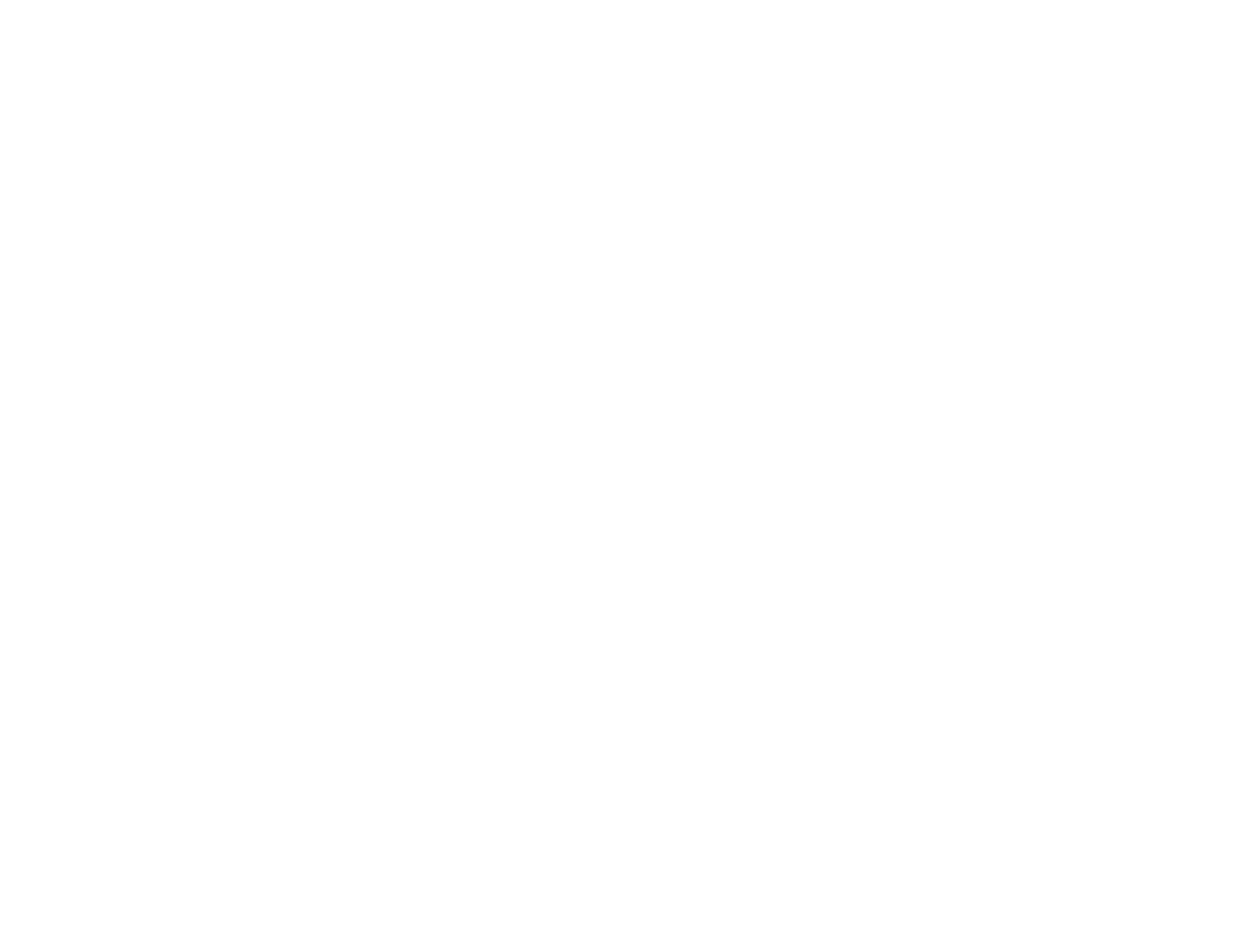
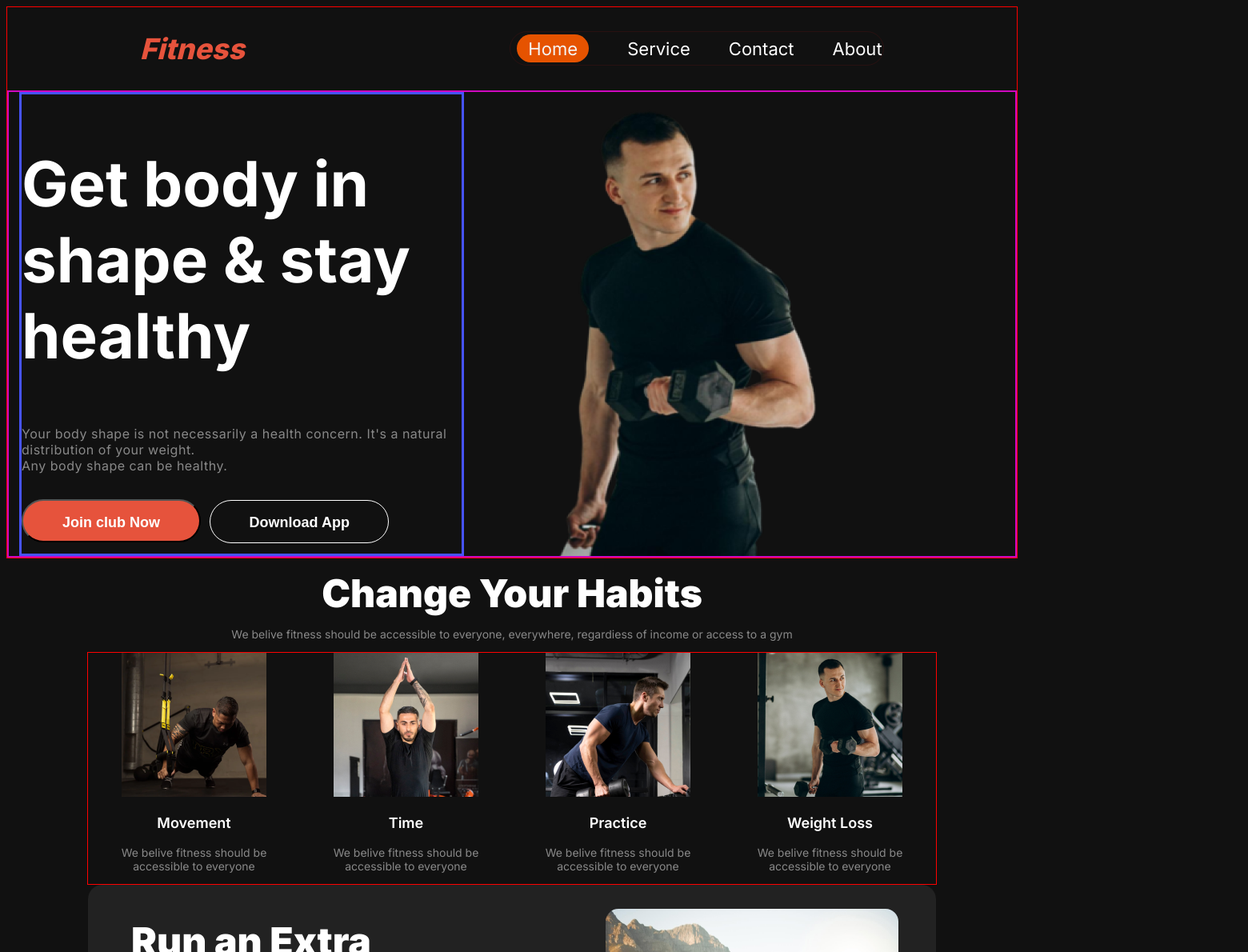
Before and after one commit to antasin/PH-Assignment-02, a plain HTML site: page index.html in a window 1280 px wide. Shown: the top 1190 px of the page at 80% size, 1560 px wide, since content can reach past the window. Before the commit the page ends 800 px from the top, so only its background shows below. Drawn offline with Linux system fonts and the light colour scheme.

Commit message:
assignment 2 exercise image and flex commit

```diff
--- a/index.html
+++ b/index.html
@@ -3,10 +3,146 @@
 <head>
     <meta charset="UTF-8">
     <meta name="viewport" content="width=device-width, initial-scale=1.0">
-    <title>Document</title>
+    <title>PH Assignment 02</title>
     <link rel="stylesheet" href="styles/index.css">
+    <!-- <link rel="stylesheet" href="styles/media.css"> -->
+
+
+
 </head>
-<body>
+<body class="inter-font , background-colour">
+    <!-- nav start -->
+<header class="header-container">
+    <nav class="navbar , display-flex">
+        <h1 class="fitness"><i>Fitness</i></h1>
+
+        <ul class="nav-links , display-flex">
+
+               <li class="nav-item"><a href="" class="nav-link"><div class="home">Home</div></a></li>
+
+               <li class="nav-item"><a href="" class="nav-link">Service</a></li>
+               <li class="nav-item"><a href="" class="nav-link">Contact</a></li>
+               <li class="nav-item"><a href="" class="nav-link">About</a></li>
+
+        </ul>
+    </nav>
+<!-- nav end -->
+
+
+<!-- starting first part of section -->
+
+    <section class="section-container display-flex">
+        <div class="body-shape-content">
+            <h1 class="headline-content">Get body in <br> <span class="shape">shape</span> & stay <br> healthy</h1>
+
+            <p class="headline-paragraph">Your body shape is not necessarily a health concern. It's a natural distribution of your weight. <br> Any body shape can be healthy.</p>
+
+                <button class="btn-primary , join-club-button">Join club Now</button>
+                <button class="btn-primary  , download-app">Download App</button>
+
+        </div>
+<!-- end first part of section -->
+ <!-- header image part start..... -->
+      <div class="first-image-container">
+
+
+
+            <!-- <button id="free-workout-videos">
+              <h1>500+</h1><br>
+              <p>Free Workout Videos</p>
+            </button> -->
+
+
+               <img src="images/Images 2.png" alt="">
+
+
+<!--
+                <button class="video-tutorial">
+                  <span>350+</span>  <br>
+                  <span>Video tutorial</span>
+                </button>
+               -->
+
+
+      </div>
+
+    </section>
+    <!-- header image part end..... -->
+
+</header>
+<!-- End of header part -->
+
+<!-- starting of main part -->
+<main class="main-container">
+  <section class="habits-parent">
+    <div class="habits-parent-content">
+      <h1>Change Your Habits</h1>
+      <p>We belive fitness should be accessible to everyone, everywhere, regardiess of income or access to a gym</p>
+    </div>
+
+    <section class="habits-image , display-flex">
+
+
+        <div class="change-habit-container">
+            <img class="habit-images" src="images/image 3.png" alt="">
+            <h1> Movement</h1>
+            <p>We belive fitness should be <br> accessible to everyone</p>
+        </div>
+
+        <div class="change-habit-container">
+             <img class="habit-images" src="images/image 2.png" alt="">
+             <h1>Time</h1>
+             <p>We belive fitness should be <br>accessible to everyone</p>
+        </div>
+
+        <div class="change-habit-container">
+            <img class="habit-images" src="images/image 4.png" alt="">
+            <h1>Practice</h1>
+            <p>We belive fitness should be <br> accessible to everyone</p>
+        </div>
+
+        <div class="change-habit-container">
+              <img class="habit-images" src="images/image 5.png" alt="">
+              <h1>Weight Loss</h1>
+              <p>We belive fitness should be <br> accessible to everyone</p>
+        </div>
+    </section>
+  </section>
+
+
+<!-- run an extra mail easily block -->
+  <section class="extra-run-container , display-flex">
+    <div>
+      <h1>Run an Extra <br> Mail Easily</h1>
+      <p>We belive fitness should be accessible to everyone, everywhere,regardless of income or access to a gyn. With hundreds of professional workouts</p>
+      <button class="btn-primary , join-now">Join Now</button>
+    </div>
+
+    <div class="run">
+      <img class="run-image" src="images/run.jpg" alt="">
+    </div>
+
+
+  </section>
+<section class="training-exercise-parent">
+  <div class="training-exercise">
+    <h1>Trainings and Exercises</h1>
+    <p>Training is a method of exercising with a more specific purpose or end goal. Exercising as part of a training plan is much more strategic</p>
+  </div>
+
+  <div class="training-exercise-images">
+    <img src="images/exercise1.jpg" alt="">
+    <img src="images/exercise2.png" alt="">
+    <img src="images/exercise3.png" alt="">
+    <img src="images/exercise4.png" alt="">
+    <img src="images/exercise5.jpg" alt="">
+    <img src="images/exercise6.jpg" alt="">
+  </div>
+</section>
+
+
+</main>
+
 
 </body>
 </html>
--- a/styles/index.css
+++ b/styles/index.css
@@ -0,0 +1,327 @@
+@import url('https://fonts.googleapis.com/css2?family=Inter:wght@100..900&display=swap');
+
+.inter-font {
+  font-family: "Inter", sans-serif;
+  font-optical-sizing: auto;
+  font-weight: 400;
+  font-style: normal;
+}
+.background-colour{
+  background: rgba(0, 0, 0, 0.932)
+}
+
+
+.fitness{
+  font-weight:800;
+  font-style: normal;
+  font-size: 50px;
+  color: rgb(255, 72, 43);
+}
+/* --------------------------------------------------
+----------------------------------------------------- */
+  /* Shared Styles Start */
+  .display-flex{
+    display: flex;
+   }
+
+   .btn-primary{
+    width: 224px;
+    height: 54px;
+    padding: 16px 40px 16px 40px;
+    border-radius: 42px;
+    background: rgb(230, 83, 60);
+    font-size: 18px;
+    font-weight: 600;
+    line-height: 22px;
+    color: rgb(255, 255, 255);
+   }
+   .download-app{
+    border: 1px solid rgb(255, 255, 255);
+    background: url(88);
+    border: 1px solid rgb(255, 255, 255);
+
+   }
+
+
+   /* Shared Styles End */
+
+.header-container{
+
+  margin: 0 auto;
+  height: 0 auto;
+  width: 1440px auto;
+  border: 1px solid red;
+
+
+
+}
+.fitness{
+  color:rgb(230, 83, 60);
+  height: 44px;
+  font-size: 36px;
+  font-weight: 800;
+
+
+
+}
+.home{
+  /* border: 1px solid red; */
+  height:35px;
+  width: 90px;
+  align-content: center;
+  align-items: center;
+  border-radius: 46px;
+  color: whitesmoke;
+  background-color: rgb(230, 83, 0);
+
+
+}
+
+
+
+  .navbar
+  {
+   justify-content: space-around;
+   align-items: center;
+
+
+  }
+  .nav-links{
+    border: 1px solid rgba(255, 27, 27, 0.1);
+    /* color: aliceblue; */
+    height: 25px;
+    width: 450px;
+    font-weight: 400;
+    padding: 8px;
+    text-align:center;
+    border-radius: 50px;
+    list-style: none;
+    gap: 48px;
+    font-size: 22px;
+    align-content: center;
+    align-items: center;
+
+  }
+.nav-item{
+  text-align: center;
+  align-items: center;
+  color: azure;
+}
+.nav-link{
+  text-decoration: none;
+  color: white;
+
+}
+
+
+  .section-container{
+    border: 2px solid rgb(207, 8, 191);
+    justify-content: space-around;
+
+  }
+   .headline-content{
+    color: rgb(255, 255, 255);
+    font-size: 78px;
+
+
+   }
+   .shape{
+
+   }
+
+  .body-shape-content{
+   width:550px ;
+    border: 3px solid rgb(70, 83, 255);
+    font-size: 40px;
+    text-align: left;
+
+
+  }
+
+   .headline-paragraph{
+    /* height: 48px; */
+    margin: 28px 0px;
+    font-size: 16px;
+    font-weight: 400;
+    letter-spacing: 0.5px;
+    color: rgba(255, 255, 255, 0.5);
+
+   }
+
+   .first-image-container{
+    width: 349px;
+    height: 580px;
+    margin-left: 87px;
+    margin-right: 214px;
+   }
+
+
+
+
+/* #free-workout-videos{
+
+} */
+
+   /* .video-tutorial{
+
+
+    border-radius: 15px;
+    height: 100px;
+    width: 200px;
+    color: aliceblue;
+    background-color: rgba(173, 171, 171, 0.062);
+    margin-left: -500px;
+    margin-top: -200px;
+
+
+   } */
+
+
+
+
+   /* ------------------------------------------- */
+   /* Starting of Main */
+
+  .main-container{
+   width: 0 auto;
+   height: 0 auto;
+
+  }
+  .habits-parent{
+align-items: center;
+  }
+
+  .habits-parent-content{
+    text-align: center;
+
+
+  }
+  .habits-parent-content h1{
+
+    height: 58px;
+    margin: 14px 0px;
+    color: rgb(255, 255, 255);
+    font-size: 48px;
+    font-weight: 900;
+
+
+  }
+  .habits-parent-content p{
+    color: rgba(255, 255, 255, 0.5);
+    font-size: 14px;
+
+
+  }
+  .habits-image{
+    border: 1px solid red;
+   justify-content: space-around;
+   width: 1060px;
+   margin: 0 auto;
+  }
+
+.change-habit-container{
+  text-align: center;
+
+}
+
+.change-habit-container h1{
+  color: rgb(255, 255, 255);
+  font-size: 18px;
+  font-weight: 600;
+}
+.change-habit-container p{
+  color: rgba(255, 255, 255, 0.5);
+  font-size: 14px;
+}
+.habit-images{
+  r
+
+}
+/* --------------- */
+
+.extra-run-container{
+/* border: 2px solid blueviolet; */
+width: 1060px;
+margin: 0 auto;
+height: 371px;
+border-radius: 18px;
+background: rgb(34, 34, 34);
+
+}
+
+
+
+
+.extra-run-container h1{
+  color: rgb(255, 255, 255);
+  font-size: 48px;
+  font-weight: 900;
+  margin-left: 54px;
+  margin-top: 41px;
+}
+
+.extra-run-container p{
+  width: 443px;
+  height: 72px;
+  padding: 0px;
+  font-size: 14px;
+  font-weight: 400;
+  letter-spacing: 0.3px;
+  margin-left: 54px;
+  margin-top: 14px;
+  color: rgba(255, 255, 255, 0.5);
+}
+
+
+.join-now{
+  margin-left: 54px;
+
+}
+.run{
+  /* border:5px solid red; */
+  border-radius: 16px;
+
+
+
+
+}
+.run-image{
+  width: 366px;
+  height: 312px;
+  padding: 0px;
+  border-radius: 16px;
+  margin-top: 30px;
+  margin-bottom: 29;
+  margin-left: 150px;
+  margin-right: 30;
+
+}
+.training-exercise-parent{
+border: 2px solid red;
+margin-top: 100px;
+margin: 0 auto;
+text-align: left;
+width: 1160px;
+grid-template-columns: repeat(3);
+
+
+
+}
+
+.training-exercise{
+  width: 671px;
+ margin-left: ;
+
+
+}
+.training-exercise h1{
+  color: rgb(255, 255, 255);
+  font-size: 48px;
+  font-weight: 900;
+}
+.training-exercise p{
+width: 671px;
+height: 48px;
+color: rgba(255, 255, 255, 0.5);
+
+}
```
Also changed, not shown: styles/media.css (added, +19 -0 lines).
